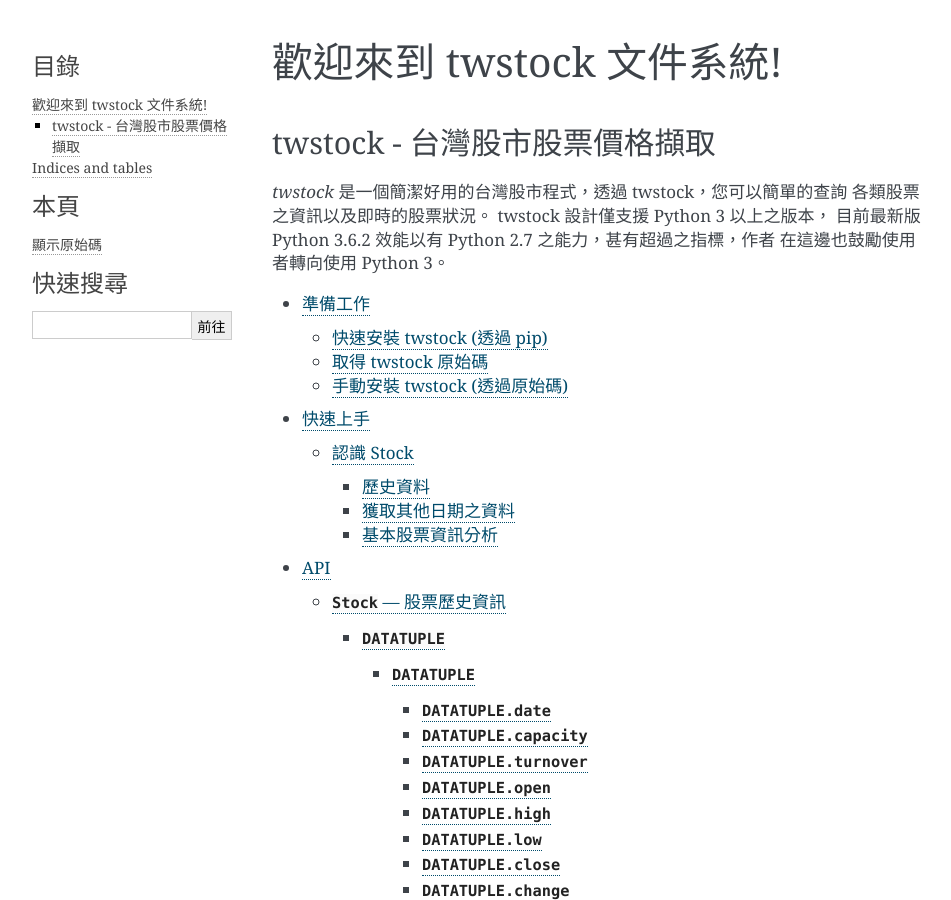
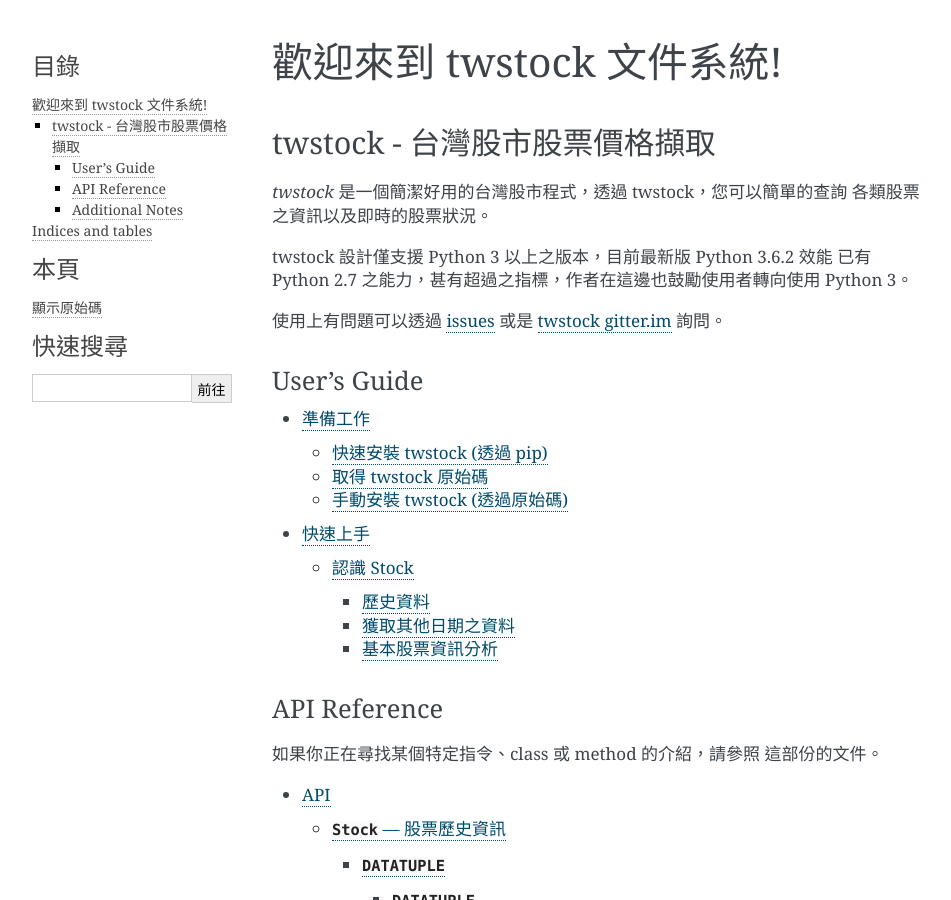
Before and after one commit to mlouielu/twstock, a Sphinx documentation site: the page built from docs/index.rst, in a window 1280 px wide and 900 px high. Shown: the whole window, without its empty margins (148-1099 px from the left). Built offline with Sphinx 7.4.7, drawn with Linux system fonts in a browser that asks for light colours; some of the changed text lies outside the part shown.

Commit message:
Update docs

```diff
--- a/docs/index.rst
+++ b/docs/index.rst
@@ -11,15 +11,40 @@
 ===============================
 
 `twstock` 是一個簡潔好用的台灣股市程式，透過 twstock，您可以簡單的查詢
-各類股票之資訊以及即時的股票狀況。 twstock 設計僅支援 Python 3 以上之版本，
-目前最新版 Python 3.6.2 效能以有 Python 2.7 之能力，甚有超過之指標，作者
-在這邊也鼓勵使用者轉向使用 Python 3。
+各類股票之資訊以及即時的股票狀況。
 
+twstock 設計僅支援 Python 3 以上之版本，目前最新版 Python 3.6.2 效能
+已有 Python 2.7 之能力，甚有超過之指標，作者在這邊也鼓勵使用者轉向使用 Python 3。
+
+
+使用上有問題可以透過 `issues <https://github.com/mlouielu/twstock/issues>`_ 或是
+`twstock gitter.im <https://gitter.im/twstock/Lobby>`_ 詢問。
+
+
+User's Guide
+------------
 
 .. toctree::
    prepare.rst
    quickstart.rst
+
+
+
+API Reference
+-------------
+
+如果你正在尋找某個特定指令、class 或 method 的介紹，請參照
+這部份的文件。
+
+.. toctree::
    reference/index.rst
+
+
+Additional Notes
+----------------
+
+.. toctree::
+    license.rst
 
 
 Indices and tables
```
Also changed, not shown: docs/license.rst (added, +22 -0 lines).
